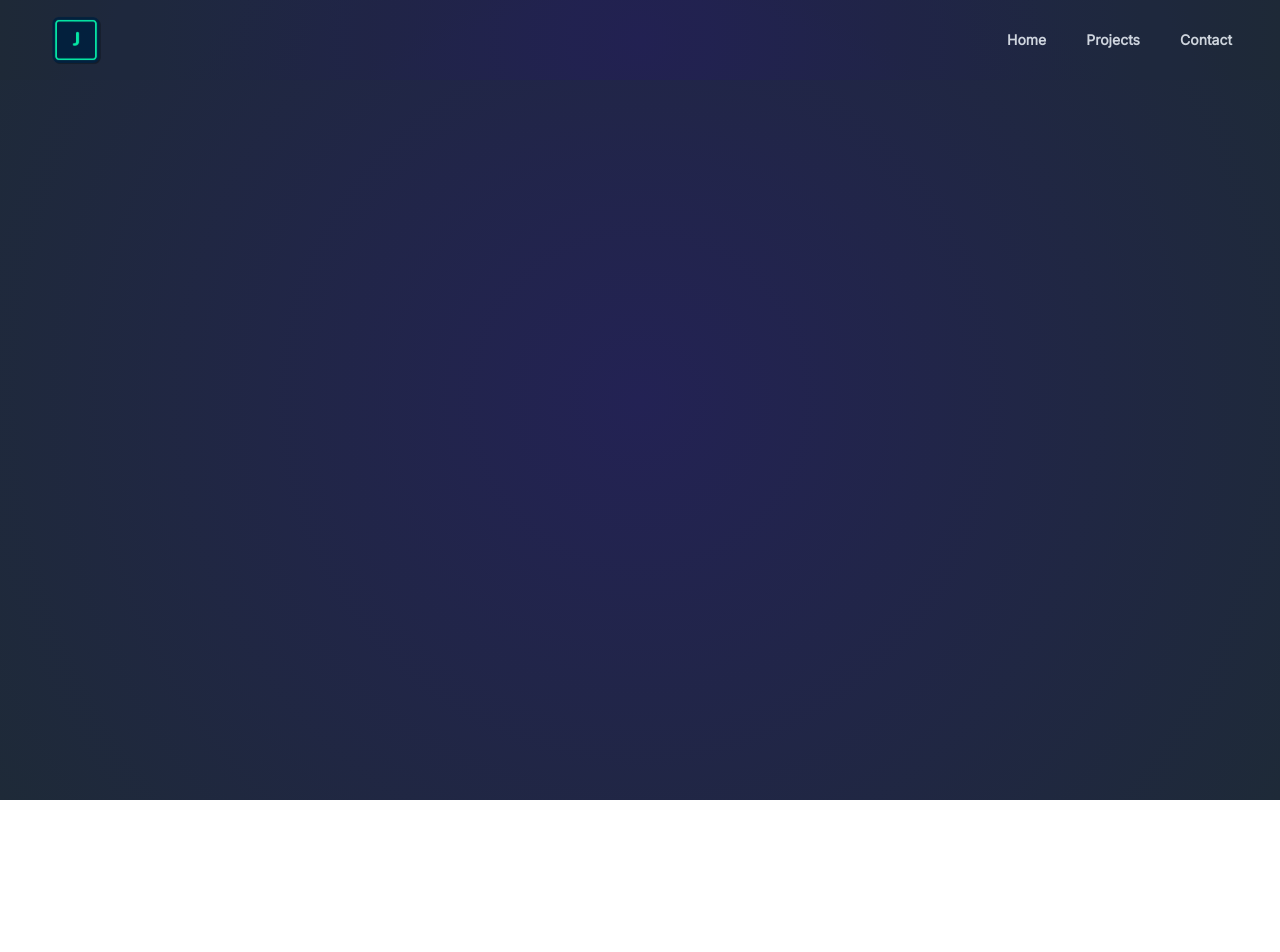
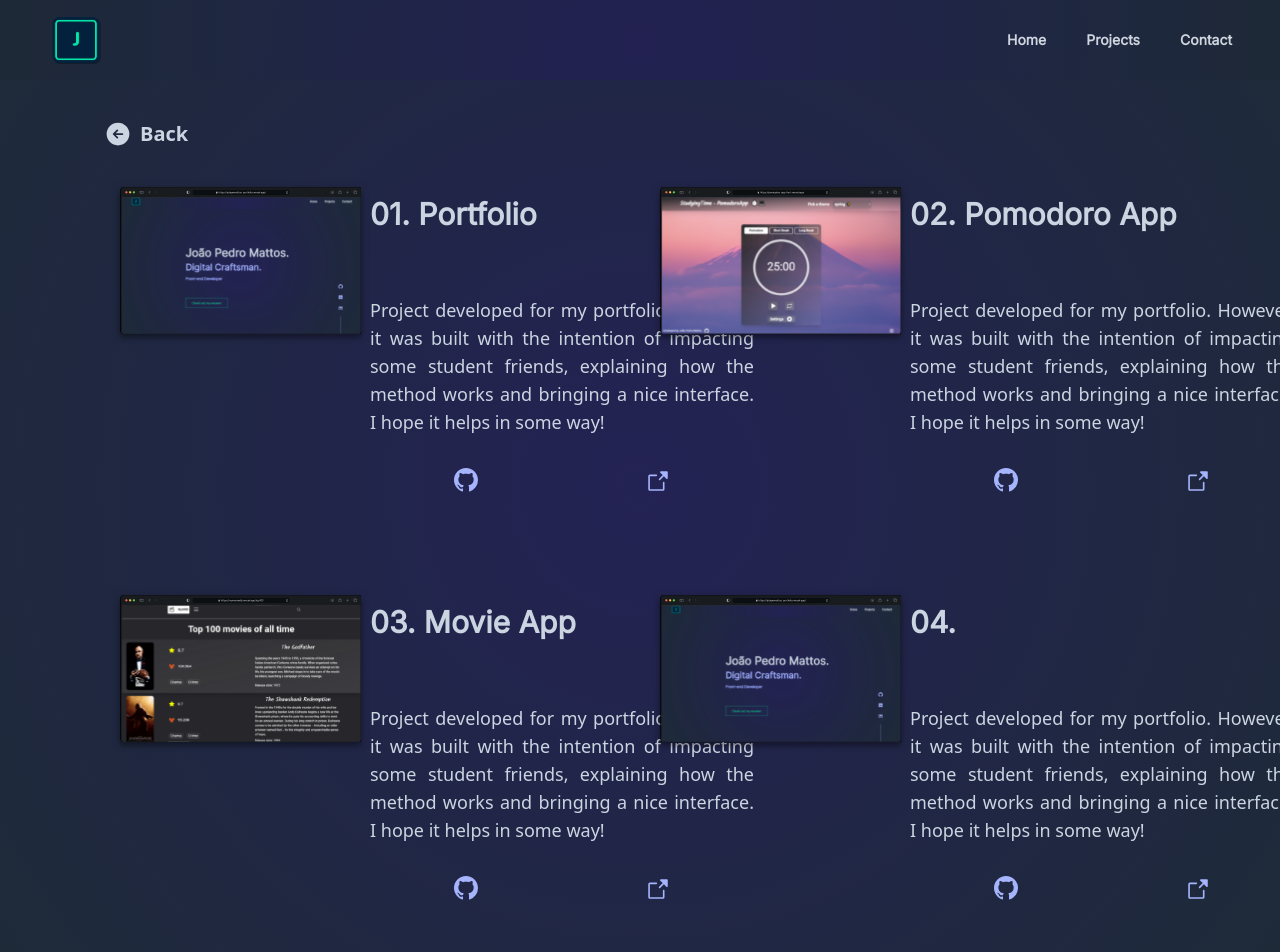
Before and after one commit to jotapemattos/portfolio-jotapemattos, a React (Vite) app: page /moreprojects in a window 1280 px wide. Shown: the top 952 px of the page. Before the commit the page ends 800 px from the top, so only its background shows below. Built offline with nearby package versions, Linux system fonts and the light colour scheme.

Commit message:
create the projects page

```diff
--- a/src/App.tsx
+++ b/src/App.tsx
@@ -1,9 +1,5 @@
 import { BrowserRouter, Routes, Route } from 'react-router-dom'
-import { CurrentProject } from './components/CurrentProject'
-import Footer from './components/Footer'
 import Header from './components/Header'
-import HomeContent from './components/HomeContent'
-import { AnimatePresence } from 'framer-motion'
 import './styles/index.css'
 import { Projects } from './pages/Projects'
 import Home from './pages/Home'
--- a/src/components/CurrentProject.tsx
+++ b/src/components/CurrentProject.tsx
@@ -45,7 +45,7 @@ export const CurrentProject = () => {
         </div>
         <div className="flex w-full md:w-4/5 justify-center lg:mr-10">
           <div className="w-full flex justify-center lg:justify-end">
-            <Link to='/morep'>
+            <Link to='/moreprojects'>
               <button className="flex items-center gap-2 text-md py-2 px-8 text-contrast-color border border-contrast-color rounded-sm p-2 hover:bg-contrast-color/20 transition-colors duration-200">
                 More projects
                 <ArrowSquareOut size={20} color="#03fcb1" weight="fill" />
--- a/src/components/Footer.tsx
+++ b/src/components/Footer.tsx
@@ -1,5 +1,4 @@
 import { ArrowCircleUp } from 'phosphor-react'
-import React from 'react'
 import SocialMedia from './SocialMedia'
 
 const Footer = () => {
@@ -13,7 +12,7 @@ const Footer = () => {
             <a href="https://api.whatsapp.com/send?phone=5511975845050" target="_blank">Contact me</a>
           </button>
         </div>
-        <a href="#home"><ArrowCircleUp size={32} color="#A5B4FC" weight="fill" className="lg:hover:fill-contrast-color animate-bounce cursor-pointer"/></a>
+        <a href="#home"><ArrowCircleUp size={32} color="#A5B4FC" weight="fill" className="lg:hover:fill-contrast-color animate-bounce cursor-pointer transition-colors duration-200"/></a>
         <div className='flex lg:hidden'><SocialMedia/></div>
         <div className='flex h-auto items-center pb-2 lg:pb-8 text-center font-main'>
           <p>Built with <a href="https://reactjs.org/" className='hover:text-contrast-color hover:-translate-y-1 hover:scale-110 transition-all duration-300'>React</a> and <a href="https://tailwindcss.com/" className='hover:text-contrast-color hover:-translate-y-1 hover:scale-110 transition-all duration-300'>Tailwind</a></p>
--- a/src/components/MobileList.tsx
+++ b/src/components/MobileList.tsx
@@ -1,5 +1,3 @@
-import { X } from 'phosphor-react'
-
 interface MobileListProps {
   isOpen: boolean,
   setIsOpen: (b:boolean) => void
--- a/src/pages/Projects.tsx
+++ b/src/pages/Projects.tsx
@@ -1,7 +1,78 @@
-import React from 'react'
+import pomodoro from '../assets/pomodoro-image.svg'
+import movie from '../assets/movie-image.svg'
+import portfolio from '../assets/portfolio-image.svg'
+import { BsGithub } from 'react-icons/bs'
+import { ArrowCircleLeft, ArrowSquareOut } from 'phosphor-react'
+import { Link } from 'react-router-dom'
+
 
 export const Projects = () => {
+
   return (
-    <div className='projects min-w-screen min-h-screen'></div>
+    <div className='projects min-w-full min-h-full'>
+      <Link to='/' className='flex pt-28 items-center justify-start gap-2 pl-24'>
+        <button className='p-2 rounded-lg flex items-center justify-center gap-2 text-slate-300 font-semibold text-xl hover:bg-white/5 transition-colors duration2'>
+          <ArrowCircleLeft size={28} color="#cbd5e1" weight="fill" />Back
+        </button>
+      </Link>
+      <div className="px-28 pt-6 grid grid-cols-2 items-center justify-between gap-6">
+        <div className='flex'>
+          <h1 className='text-3xl font-main text-slate-300 font-bold lg:hidden'>01. Portfolio</h1>
+          <img src={portfolio} alt="" className='lg:w-1/2 lg:h-full w-full'/>
+          <div className='w-full h-96 py-4 flex flex-col items-start justify-start gap-16'>
+                <h1 className='text-3xl font-main text-slate-300 font-bold hidden lg:block'>01. Portfolio</h1>
+            <div className='w-full lg:w-96 flex flex-col justify-between gap-8'>
+              <p className='w-full lg:w-96 text-justify text-lg text-slate-300'>Project developed for my portfolio. However, it was built with the intention of impacting some student friends, explaining how the method works and bringing a nice interface. I hope it helps in some way!</p>
+              <div className='flex w-full justify-around'>
+                <a href="https://github.com/jotapemattos/mymdb" target='_blank'><BsGithub size={24} color="#A5B4FC" className="hover:fill-contrast-color hover:-translate-y-1 hover:scale-110 transition-all duration-300"/></a>
+                <a href="https://mymoviedb.vercel.app/" target='_blank'><ArrowSquareOut size={26} color="#A5B4FC" weight="fill" className="hover:fill-contrast-color hover:-translate-y-1 hover:scale-110 transition-all duration-300"/></a>
+              </div>
+            </div>
+          </div>
+        </div>
+        <div className='flex'>
+          <h1 className='text-3xl font-main text-slate-300 font-bold lg:hidden'>02. Pomodoro App</h1>
+          <img src={pomodoro} alt="" className='lg:w-1/2 lg:h-full w-full'/>
+          <div className='w-full h-96 py-4 flex flex-col items-start justify-start gap-16'>
+                <h1 className='text-3xl font-main text-slate-300 font-bold hidden lg:block'>02. Pomodoro App</h1>
+            <div className='w-full lg:w-96 flex flex-col justify-between gap-8'>
+              <p className='w-full lg:w-96 text-justify text-lg text-slate-300'>Project developed for my portfolio. However, it was built with the intention of impacting some student friends, explaining how the method works and bringing a nice interface. I hope it helps in some way!</p>
+              <div className='flex w-full justify-around'>
+                <a href="https://github.com/jotapemattos/mymdb" target='_blank'><BsGithub size={24} color="#A5B4FC" className="hover:fill-contrast-color hover:-translate-y-1 hover:scale-110 transition-all duration-300"/></a>
+                <a href="https://mymoviedb.vercel.app/" target='_blank'><ArrowSquareOut size={26} color="#A5B4FC" weight="fill" className="hover:fill-contrast-color hover:-translate-y-1 hover:scale-110 transition-all duration-300"/></a>
+              </div>
+            </div>
+          </div>
+        </div>
+        <div className='flex'>
+          <h1 className='text-3xl font-main text-slate-300 font-bold lg:hidden'>03. Movie App</h1>
+          <img src={movie} alt="" className='lg:w-1/2 lg:h-full w-full'/>
+          <div className='w-full h-96 py-4 flex flex-col items-start justify-start gap-16'>
+                <h1 className='text-3xl font-main text-slate-300 font-bold hidden lg:block'>03. Movie App</h1>
+            <div className='w-full lg:w-96 flex flex-col justify-between gap-8'>
+              <p className='w-full lg:w-96 text-justify text-lg text-slate-300'>Project developed for my portfolio. However, it was built with the intention of impacting some student friends, explaining how the method works and bringing a nice interface. I hope it helps in some way!</p>
+              <div className='flex w-full justify-around'>
+                <a href="https://github.com/jotapemattos/mymdb" target='_blank'><BsGithub size={24} color="#A5B4FC" className="hover:fill-contrast-color hover:-translate-y-1 hover:scale-110 transition-all duration-300"/></a>
+                <a href="https://mymoviedb.vercel.app/" target='_blank'><ArrowSquareOut size={26} color="#A5B4FC" weight="fill" className="hover:fill-contrast-color hover:-translate-y-1 hover:scale-110 transition-all duration-300"/></a>
+              </div>
+            </div>
+          </div>
+        </div>
+        <div className='flex'>
+          <h1 className='text-3xl font-main text-slate-300 font-bold lg:hidden'>04. </h1>
+          <img src={portfolio} alt="" className='lg:w-1/2 lg:h-full w-full'/>
+          <div className='w-full h-96 py-4 flex flex-col items-start justify-start gap-16'>
+                <h1 className='text-3xl font-main text-slate-300 font-bold hidden lg:block'>04. </h1>
+            <div className='w-full lg:w-96 flex flex-col justify-between gap-8'>
+              <p className='w-full lg:w-96 text-justify text-lg text-slate-300'>Project developed for my portfolio. However, it was built with the intention of impacting some student friends, explaining how the method works and bringing a nice interface. I hope it helps in some way!</p>
+              <div className='flex w-full justify-around'>
+                <a href="https://github.com/jotapemattos/mymdb" target='_blank'><BsGithub size={24} color="#A5B4FC" className="hover:fill-contrast-color hover:-translate-y-1 hover:scale-110 transition-all duration-300"/></a>
+                <a href="https://mymoviedb.vercel.app/" target='_blank'><ArrowSquareOut size={26} color="#A5B4FC" weight="fill" className="hover:fill-contrast-color hover:-translate-y-1 hover:scale-110 transition-all duration-300"/></a>
+              </div>
+            </div>
+          </div>
+        </div>
+      </div>
+    </div>
   )
 }
```
Also changed, not shown: src/assets/portfolio-image.svg (added).
